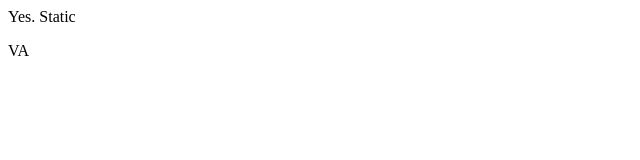
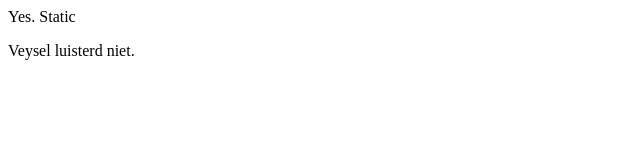
Before and after one commit to diederiknl/static, a plain HTML site: page index.html in a window 1280 px wide. Shown: the full height of the page, 0-640 px from the left. Drawn offline with Linux system fonts and the light colour scheme.

Commit message:
Update index.html

```diff
--- a/index.html
+++ b/index.html
@@ -1,5 +1,5 @@
 <HTML>
   <HEAD></HEAD>
   <Body>Yes. Static</Body>
-  <p>VA</p>
+  <p>Veysel luisterd niet.</p>
 </HTML>
```
